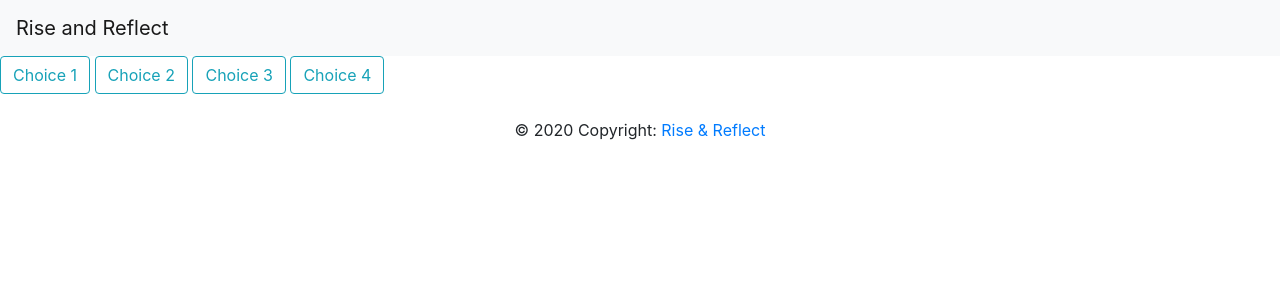
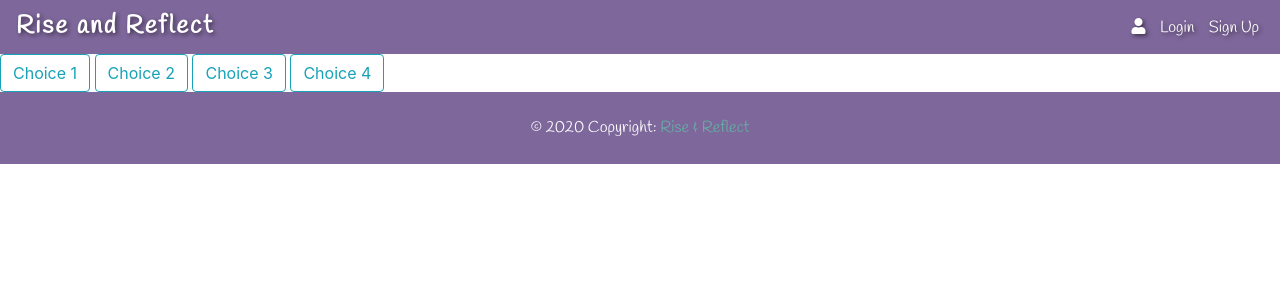
Before and after one commit to sean-meade/rise-and-reflect, a Django app: page /health-area/ in a window 1280 px wide. Shown: the top 300 px of the page. Run offline with Django 3.2, Linux system fonts and the light colour scheme.

Commit message:
partial styling done for nav

```diff
--- a/WEBSITE/rise_and_reflect/rise_and_reflect/settings.py
+++ b/WEBSITE/rise_and_reflect/rise_and_reflect/settings.py
@@ -28,7 +28,7 @@ SECRET_KEY = os.environ.get('SECRET_KEY')
 DEBUG = True
 
 ALLOWED_HOSTS = [
-    '8000-seanmeade-riseandreflec-2ebbuwx7alm.ws-eu101.gitpod.io', '127.0.0.1']
+    '8000-seanmeade-riseandreflec-2ebbuwx7alm.ws-eu102.gitpod.io', '127.0.0.1']
 
 RENDER_EXTERNAL_HOSTNAME = os.environ.get('RENDER_EXTERNAL_HOSTNAME')
 if RENDER_EXTERNAL_HOSTNAME:
--- a/WEBSITE/rise_and_reflect/static/css/style.css
+++ b/WEBSITE/rise_and_reflect/static/css/style.css
@@ -12,6 +12,73 @@ body {
   margin: 0;
   padding: 0;
 }
+
+/* NAVBAR */
+
+.bg-navbar {
+  background-color: #7e679b;
+}
+
+
+.nav-logo {
+  color: white;
+  font-family: 'Handlee', cursive;
+  font-weight: bold;
+  letter-spacing: 2px;
+  text-shadow: 2px 2px 4px rgba(0, 0, 0, 0.5);
+  transition: color 0.3s ease;
+  animation: slide-in-left 1s ease;
+  font-size: 25px;
+}
+
+.nav-logo:hover {
+  color: #bedfdb;
+  text-decoration: none;
+}
+
+@keyframes slide-in-left {
+  0% {
+    transform: translateX(-100%);
+    opacity: 0;
+  }
+  100% {
+    transform: translateX(0);
+    opacity: 1;
+  }
+}
+.ml-auto i {
+  color: white;
+  text-shadow: 2px 2px 4px rgba(0, 0, 0, 0.5);
+  transition: color 0.3s ease;
+  animation: slide-in-left 1s ease;
+  margin: 5px;
+ }
+
+.ml-auto a {
+  color: white;
+  font-family: 'Handlee', cursive;
+  text-shadow: 2px 2px 4px rgba(0, 0, 0, 0.5);
+  transition: color 0.3s ease;
+  animation: slide-in-left 1s ease;
+  margin: 5px;
+ }
+.ml-auto a:hover {
+  color: #bedfdb;
+  text-decoration: none;
+}
+
+/* FOOTER */
+
+.py-3 {
+  background-color: #7e679b;
+  color: white;
+  font-family: 'Handlee', cursive;
+}
+.py-3 a {
+  text-decoration: none;
+  color: #66afa5 ;
+}
+
 
 .container-fluid {
     margin-top: -50px;
--- a/WEBSITE/rise_and_reflect/templates/base.html
+++ b/WEBSITE/rise_and_reflect/templates/base.html
@@ -22,9 +22,12 @@
 
     {% block corecss %}
     <link rel="stylesheet" href="{% static 'css/style.css' %}">
-
     <link rel="stylesheet" href="https://cdn.jsdelivr.net/npm/bootstrap@4.6.2/dist/css/bootstrap.min.css"
         integrity="sha384-xOolHFLEh07PJGoPkLv1IbcEPTNtaed2xpHsD9ESMhqIYd0nLMwNLD69Npy4HI+N" crossorigin="anonymous">
+    <link rel="preconnect" href="https://fonts.googleapis.com">
+    <link rel="preconnect" href="https://fonts.gstatic.com" crossorigin>
+    <link href="https://fonts.googleapis.com/css2?family=Handlee&display=swap" rel="stylesheet">
+
     {% endblock %}
 
     {% block extra_css %}
@@ -37,6 +40,7 @@
     <script src="https://cdn.jsdelivr.net/npm/bootstrap@4.6.2/dist/js/bootstrap.bundle.min.js"
         integrity="sha384-Fy6S3B9q64WdZWQUiU+q4/2Lc9npb8tCaSX9FK7E8HnRr0Jz8D6OP9dO5Vg3Q9ct"
         crossorigin="anonymous"></script>
+
     {% endblock %}
 
     {% block extra_js %}
@@ -48,9 +52,16 @@
 <body>
 
     <header>
-        <nav class="navbar navbar-light bg-light">
-            <a class="navbar-brand" href="#">Rise and Reflect</a>
-        </nav>
+        <nav class="navbar bg-navbar" id="navbar">
+            <a class="nav-logo" href="#">
+              Rise and Reflect
+            </a>
+            <div class="ml-auto">
+                <i class="fas fa-user"></i>
+              <a href="#" class="login-link">Login</a>
+              <a href="#" class="signup-link">Sign Up</a>
+            </div>
+          </nav>
     </header>
 
     {% comment %} {% if messages %}
@@ -84,7 +95,7 @@
         </div>
 
     </footer>
-
+    <link rel="stylesheet" href="https://cdnjs.cloudflare.com/ajax/libs/font-awesome/5.15.4/css/all.min.css">
 </body>
 
 </html>
```
